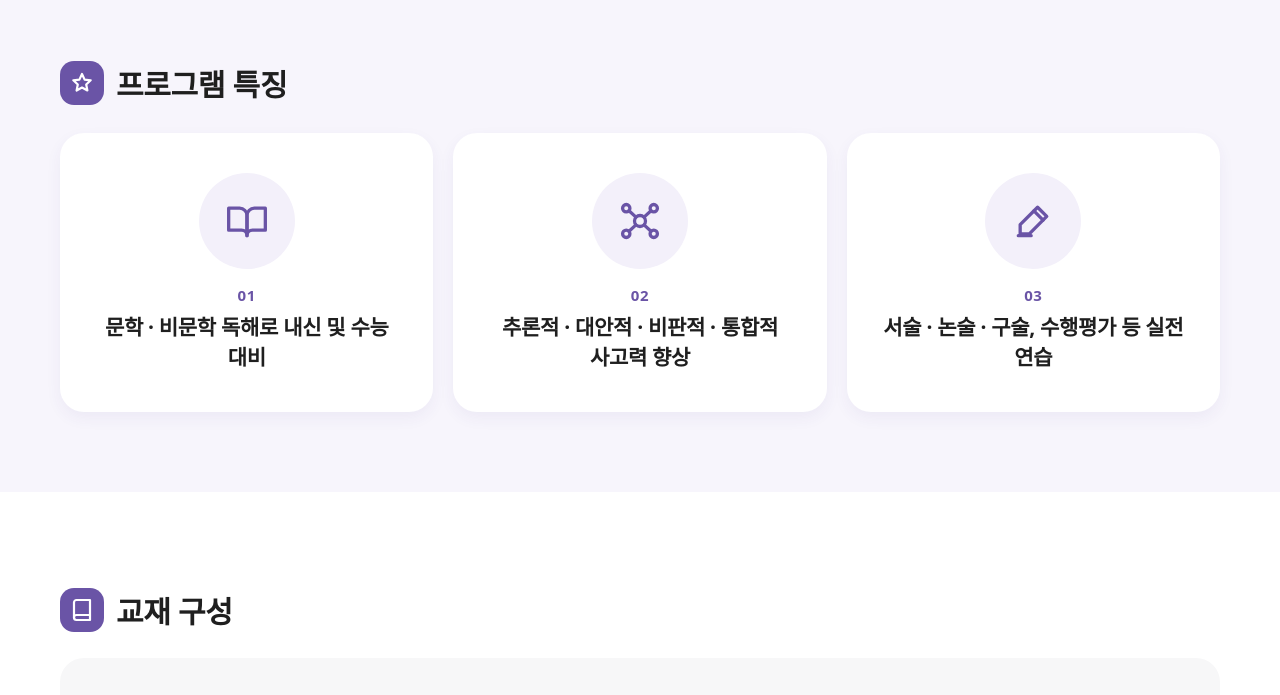
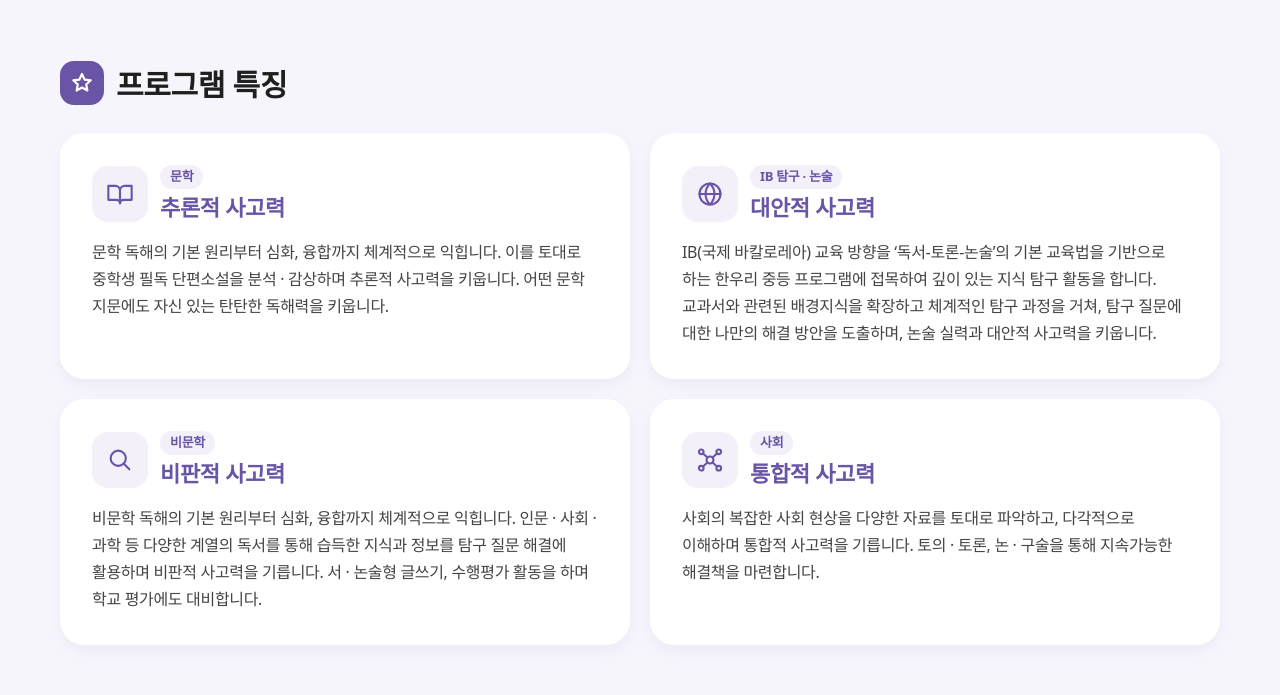
Before and after one commit to ahnjy0/hanuribook, a Next.js app: page /detail-socrates in a window 1280 px wide. Shown: the part 1860-2555 px from the top of the page. Built offline with nearby package versions, Linux system fonts and the light colour scheme; a web font is replaced by a local one.

Commit message:
중등(소크라테스) 프로그램 특징 내용 변경 및 2x2 카드 디자인

```diff
--- a/src/views/Socrates/sections/FeaturesSection.tsx
+++ b/src/views/Socrates/sections/FeaturesSection.tsx
@@ -1,16 +1,19 @@
 import SectionTitle from "./SectionTitle";
 
 /**
- * 중등(소크라테스) 프로그램의 특징: 3가지를 아이콘 카드로
- * 카드 = 흰 바탕 + 연보라 동그라미 안 아이콘(중등 보라 선) + 번호 + 특징 문구(굵게)
- * 모바일: 아이콘 왼쪽·글 오른쪽(가로) / 태블릿 이상: 3열, 가운데 정렬(세로)
+ * 중등(소크라테스) 프로그램 특징: 영역별 4가지 — 문학 · IB 탐구 · 비문학 · 사회
+ * 카드 = 흰 바탕 + 위: 연보라 사각 아이콘 · 영역 알약 / 가운데: 키우는 사고력(보라 굵은 제목) / 아래: 설명
+ * 모바일 1열, 데스크톱 2열(2×2). 설명이 길어 왼쪽 정렬
+ * ※ 영역(area) · 제목(title)은 각 설명 문구 안의 말(문학 독해, IB, 비문학 독해, 사회 현상 / ○○적 사고력)에서 뽑음
  */
 const ACCENT = "#6A54A6";
 const SOFT = "#F3F0FA";
 
-const ITEMS: { text: string; icon: React.ReactNode }[] = [
+const ITEMS: { area: string; title: string; text: string; icon: React.ReactNode }[] = [
   {
-    text: "문학 · 비문학 독해로 내신 및 수능 대비",
+    area: "문학",
+    title: "추론적 사고력",
+    text: "문학 독해의 기본 원리부터 심화, 융합까지 체계적으로 익힙니다. 이를 토대로 중학생 필독 단편소설을 분석 · 감상하며 추론적 사고력을 키웁니다. 어떤 문학 지문에도 자신 있는 탄탄한 독해력을 키웁니다.",
     // 펼친 책
     icon: (
       <>
@@ -20,8 +23,29 @@ const ITEMS: { text: string; icon: React.ReactNode }[] = [
     ),
   },
   {
-    text: "추론적 · 대안적 · 비판적 · 통합적 사고력 향상",
-    // 생각 지도(가운데 생각에서 네 갈래로 뻗음 — 네 가지 사고력)
+    area: "IB 탐구 · 논술",
+    title: "대안적 사고력",
+    text: "IB(국제 바칼로레아) 교육 방향을 ‘독서-토론-논술’의 기본 교육법을 기반으로 하는 한우리 중등 프로그램에 접목하여 깊이 있는 지식 탐구 활동을 합니다. 교과서와 관련된 배경지식을 확장하고 체계적인 탐구 과정을 거쳐, 탐구 질문에 대한 나만의 해결 방안을 도출하며, 논술 실력과 대안적 사고력을 키웁니다.",
+    // 지구본(국제 바칼로레아)
+    icon: (
+      <>
+        <circle cx="12" cy="12" r="9" />
+        <path d="M3 12h18M12 3c2.5 2.5 3.8 5.5 3.8 9s-1.3 6.5-3.8 9c-2.5-2.5-3.8-5.5-3.8-9S9.5 5.5 12 3z" />
+      </>
+    ),
+  },
+  {
+    area: "비문학",
+    title: "비판적 사고력",
+    text: "비문학 독해의 기본 원리부터 심화, 융합까지 체계적으로 익힙니다. 인문 · 사회 · 과학 등 다양한 계열의 독서를 통해 습득한 지식과 정보를 탐구 질문 해결에 활용하며 비판적 사고력을 기릅니다. 서 · 논술형 글쓰기, 수행평가 활동을 하며 학교 평가에도 대비합니다.",
+    // 돋보기(지식 · 정보를 따져 읽기)
+    icon: <path d="M10.5 4a6.5 6.5 0 1 0 0 13 6.5 6.5 0 0 0 0-13zM15.5 15.5L20 20" />,
+  },
+  {
+    area: "사회",
+    title: "통합적 사고력",
+    text: "사회의 복잡한 사회 현상을 다양한 자료를 토대로 파악하고, 다각적으로 이해하며 통합적 사고력을 기릅니다. 토의 · 토론, 논 · 구술을 통해 지속가능한 해결책을 마련합니다.",
+    // 생각 지도(가운데에서 네 갈래 — 여러 관점을 하나로)
     icon: (
       <>
         <circle cx="12" cy="12" r="3" />
@@ -30,17 +54,6 @@ const ITEMS: { text: string; icon: React.ReactNode }[] = [
         <circle cx="4.5" cy="19" r="2" />
         <circle cx="19.5" cy="19" r="2" />
         <path d="M6 6.4 9.8 9.9M18 6.4l-3.8 3.5M6 17.6l3.8-3.5M18 17.6l-3.8-3.5" />
-      </>
-    ),
-  },
-  {
-    text: "서술 · 논술 · 구술, 수행평가 등 실전 연습",
-    // 글 쓰는 연필 + 원고
-    icon: (
-      <>
-        <path d="M4 20h7" />
-        <path d="M14.5 4.5l5 5L10 19H5v-5z" />
-        <path d="M12.5 6.5l5 5" />
       </>
     ),
   },
@@ -57,19 +70,21 @@ export default function FeaturesSection() {
         >
           프로그램 특징
         </SectionTitle>
-        <ol className="m-0 grid list-none grid-cols-1 gap-3 p-0 md:grid-cols-3 lg:gap-5">
-          {ITEMS.map((it, i) => (
+        <ul className="m-0 grid list-none grid-cols-1 gap-3 p-0 lg:grid-cols-2 lg:gap-5">
+          {ITEMS.map((it) => (
             <li
-              key={it.text}
-              className="flex flex-row items-center gap-4 rounded-[20px] bg-white px-5 py-5 shadow-[0_6px_16px_rgba(75,46,131,0.06)] md:flex-col md:gap-4 md:px-6 md:py-8 md:text-center lg:rounded-[24px] lg:py-10"
+              key={it.title}
+              className="flex flex-col gap-3 rounded-[20px] bg-white px-5 py-6 shadow-[0_6px_16px_rgba(75,46,131,0.06)] lg:gap-4 lg:rounded-[24px] lg:px-8 lg:py-8"
             >
+              {/* 머리: 아이콘 타일 + 영역 알약 */}
+              <div className="flex items-center gap-3">
                 <span
-                className="flex h-16 w-16 flex-none items-center justify-center rounded-full lg:h-24 lg:w-24"
+                  className="flex h-12 w-12 flex-none items-center justify-center rounded-[14px] lg:h-14 lg:w-14 lg:rounded-[16px]"
                   style={{ background: SOFT }}
                   aria-hidden="true"
                 >
                   <svg
-                  className="h-8 w-8 lg:h-11 lg:w-11"
+                    className="h-6 w-6 lg:h-7 lg:w-7"
                     viewBox="0 0 24 24"
                     fill="none"
                     stroke={ACCENT}
@@ -80,17 +95,22 @@ export default function FeaturesSection() {
                     {it.icon}
                   </svg>
                 </span>
-              <div className="flex flex-col gap-1 md:items-center lg:gap-2">
-                <span className="text-[13px] font-extrabold tracking-[0.04em] lg:text-[15px]" style={{ color: ACCENT }}>
-                  {String(i + 1).padStart(2, "0")}
+                <div className="flex min-w-0 flex-col gap-1">
+                  <span
+                    className="self-start rounded-full px-2.5 py-0.5 text-[12px] leading-[1.5] font-bold lg:text-[13px]"
+                    style={{ background: SOFT, color: ACCENT }}
+                  >
+                    {it.area}
                   </span>
-                <strong className="text-[17px] leading-[1.4] font-extrabold break-keep text-[#1F1F1F] lg:text-[21px]">
-                  {it.text}
+                  <strong className="text-[18px] leading-[1.35] font-extrabold break-keep lg:text-[22px]" style={{ color: ACCENT }}>
+                    {it.title}
                   </strong>
                 </div>
+              </div>
+              <p className="m-0 text-[14px] leading-[1.7] break-keep text-[#444444] lg:text-[16px]">{it.text}</p>
             </li>
           ))}
-        </ol>
+        </ul>
       </div>
     </section>
   );
```
Lines whose indentation alone changed are shown as unchanged.
